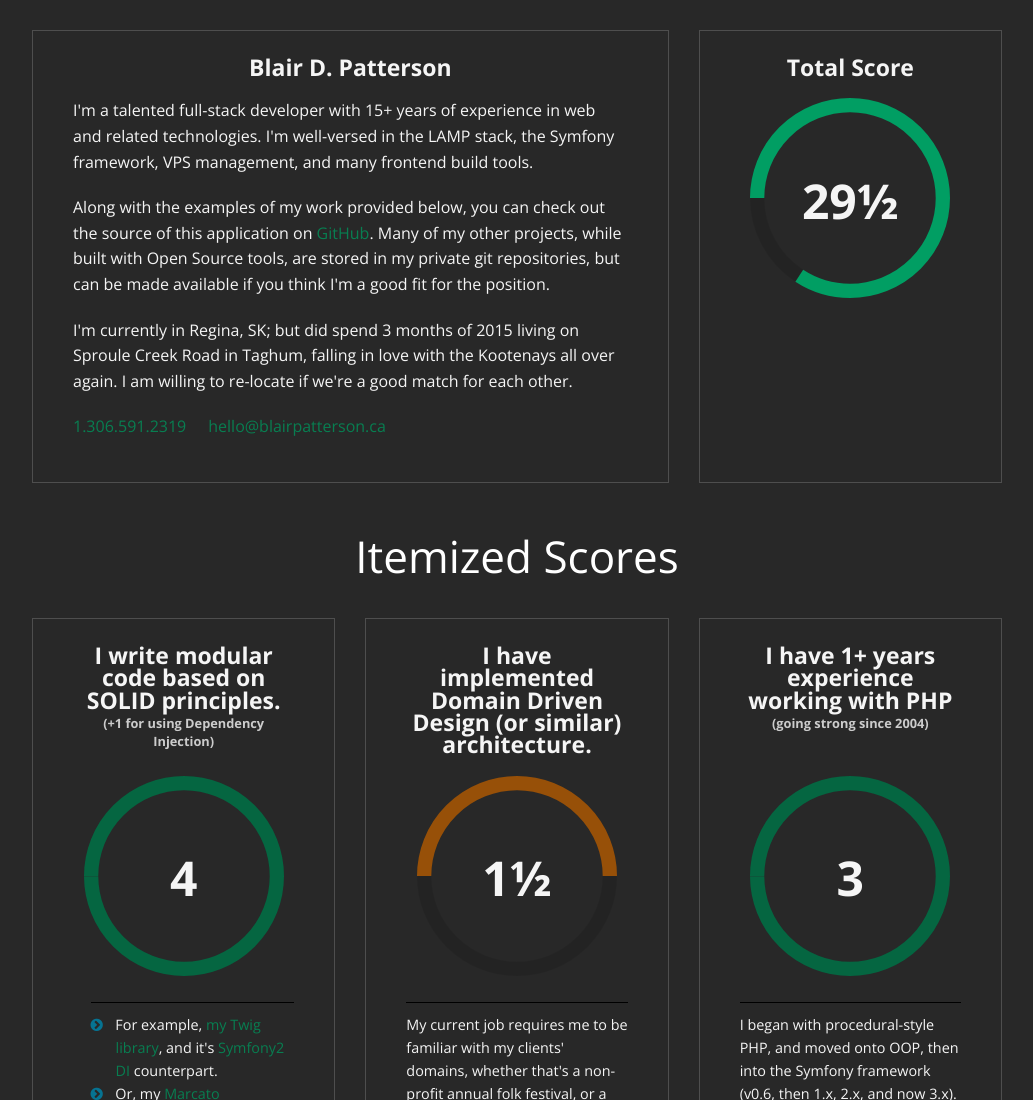
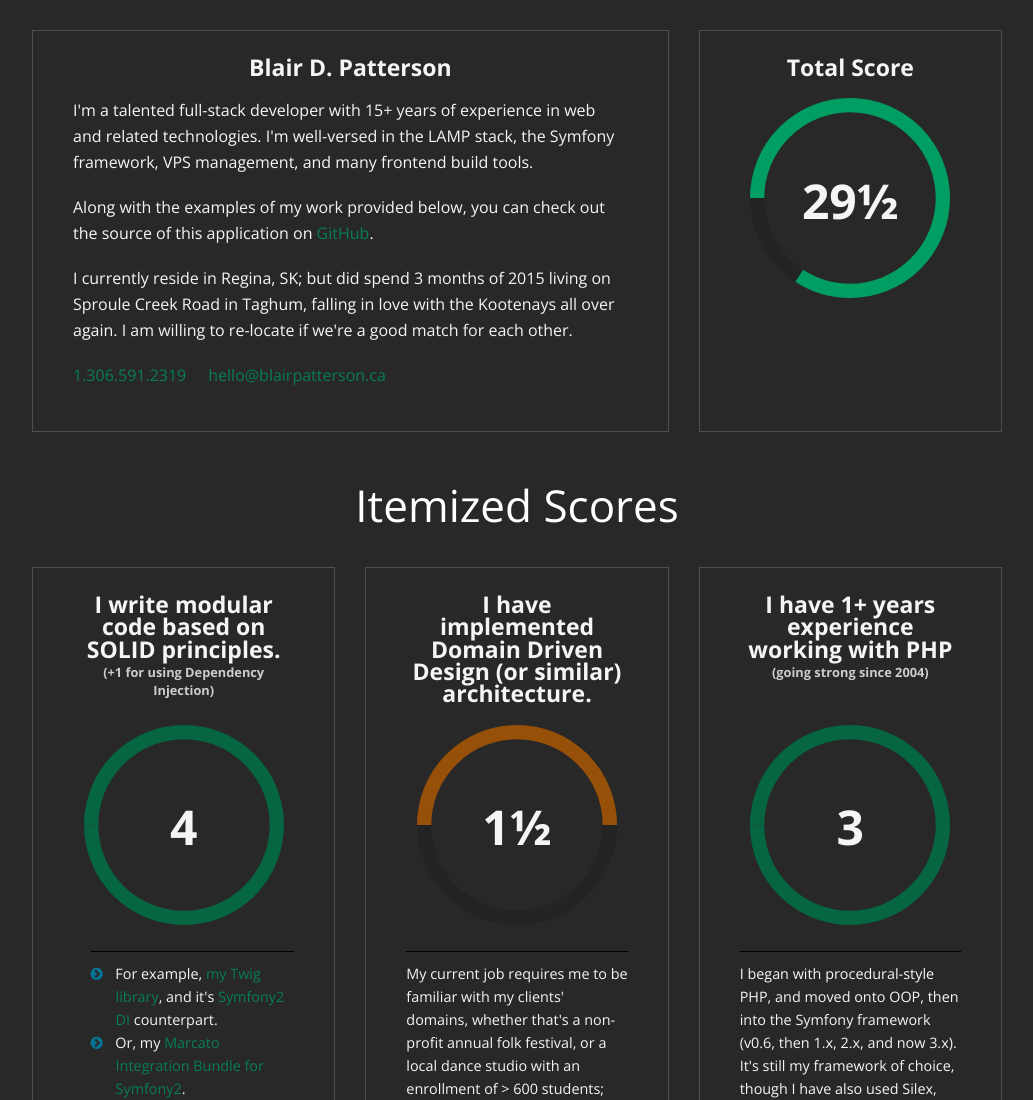
Before and after one commit to tentwofour/retreat-guru-application, a plain HTML site: page public/index.html in a window 1280 px wide. Shown: the top 1100 px of the page, without its empty margins (123-1156 px from the left). Drawn offline with nearby package versions, Linux system fonts and the light colour scheme.

Commit message:
Wording change.

```diff
--- a/public/index.html
+++ b/public/index.html
@@ -20,13 +20,9 @@
                     well-versed in the LAMP stack, the Symfony framework, VPS management, and many frontend build
                     tools.</p>
                 <p>Along with the examples of my work provided below, you can check out the source of this application
-                    on <a href="https://github.com/tentwofour/retreat-guru-application">GitHub</a>. Many of my other
-                    projects, while
-                    built with Open Source tools, are stored in my private git repositories, but can be made available
-                    if you think I'm a good fit for the position.</p>
-                <p>I'm currently in Regina, SK; but did spend 3 months of 2015 living on Sproule Creek Road in Taghum, falling in
-                    love with the Kootenays all over again. I am willing to re-locate if we're a good match for each
-                    other.</p>
+                    on <a href="https://github.com/tentwofour/retreat-guru-application">GitHub</a>.</p>
+                <p>I currently reside in Regina, SK; but did spend 3 months of 2015 living on Sproule Creek Road in Taghum, falling in
+                    love with the Kootenays all over again. I am willing to re-locate if we're a good match for each other.</p>
                 <ul class="inline-list">
                     <li><a href="tel:13065912319">1.306.591.2319</a></li>
                     <li><a href="mailto:hello@blairpatterson.ca">hello@blairpatterson.ca</a></li>
@@ -459,7 +455,6 @@
                 <h2>Fin.</h2>
                 <p>Thanks for taking the time to read through! Retreat Guru sounds like a great place to work, and I
                     hope I get the chance to meet and work side-by-side with all of you.</p>
-
             </div>
         </article>
     </div>
```
